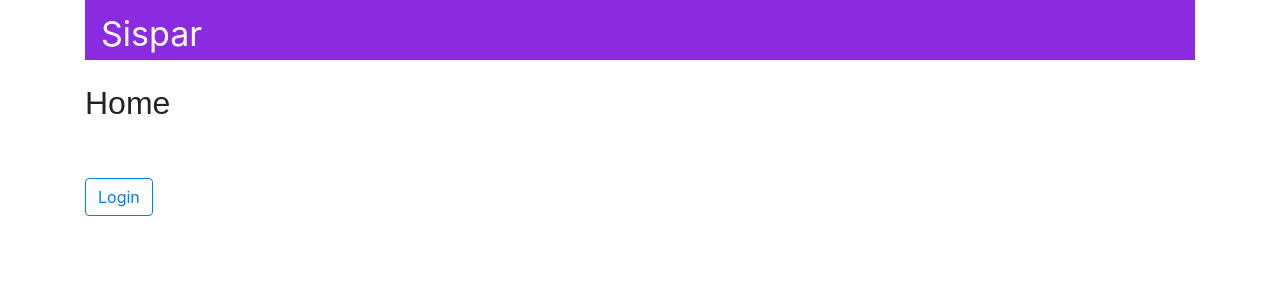
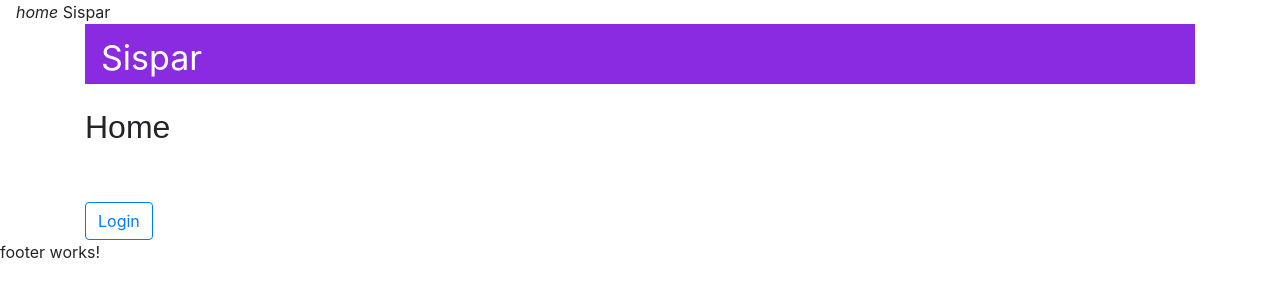
Before and after one commit to Factory-Solution-IT/SISPAR_FRONTEND, an Angular app: page /#/home in a window 1280 px wide. Shown: the top 300 px of the page. Built offline with nearby package versions, Linux system fonts and the light colour scheme.

Commit message:
Novos arquivos para o footer e header

```diff
--- a/src/app/app.component.html
+++ b/src/app/app.component.html
@@ -1 +1,3 @@
+<app-header></app-header>
 <router-outlet></router-outlet>
+<app-footer></app-footer>
--- /dev/null
+++ b/src/app/core/footer/footer.component.html
@@ -0,0 +1 @@
+<p>footer works!</p>
--- /dev/null
+++ b/src/app/core/footer/footer.component.ts
@@ -0,0 +1,15 @@
+import { Component, OnInit } from '@angular/core';
+
+@Component({
+  selector: 'app-footer',
+  templateUrl: './footer.component.html',
+  styleUrls: ['./footer.component.css']
+})
+export class FooterComponent implements OnInit {
+
+  constructor() { }
+
+  ngOnInit(): void {
+  }
+
+}
--- /dev/null
+++ b/src/app/core/header/header.component.html
@@ -0,0 +1,10 @@
+<mat-toolbar class="header mat-elevation-z4">
+  <span class="title-group">
+    <a>
+      <i class="materials-icons">
+        home
+      </i>
+      Sispar
+    </a>
+  </span>
+</mat-toolbar>
--- /dev/null
+++ b/src/app/core/header/header.component.ts
@@ -0,0 +1,15 @@
+import { Component, OnInit } from '@angular/core';
+
+@Component({
+  selector: 'app-header',
+  templateUrl: './header.component.html',
+  styleUrls: ['./header.component.css']
+})
+export class HeaderComponent implements OnInit {
+
+  constructor() { }
+
+  ngOnInit(): void {
+  }
+
+}
```
Also changed, not shown: src/app/app.module.ts (+10 -1 lines), src/app/core/core.module.ts (+18 -4 lines), src/app/core/footer/footer.component.css (added), src/app/core/header/header.component.css (added), 2 other files (tests, documents, lock files or other folders).
